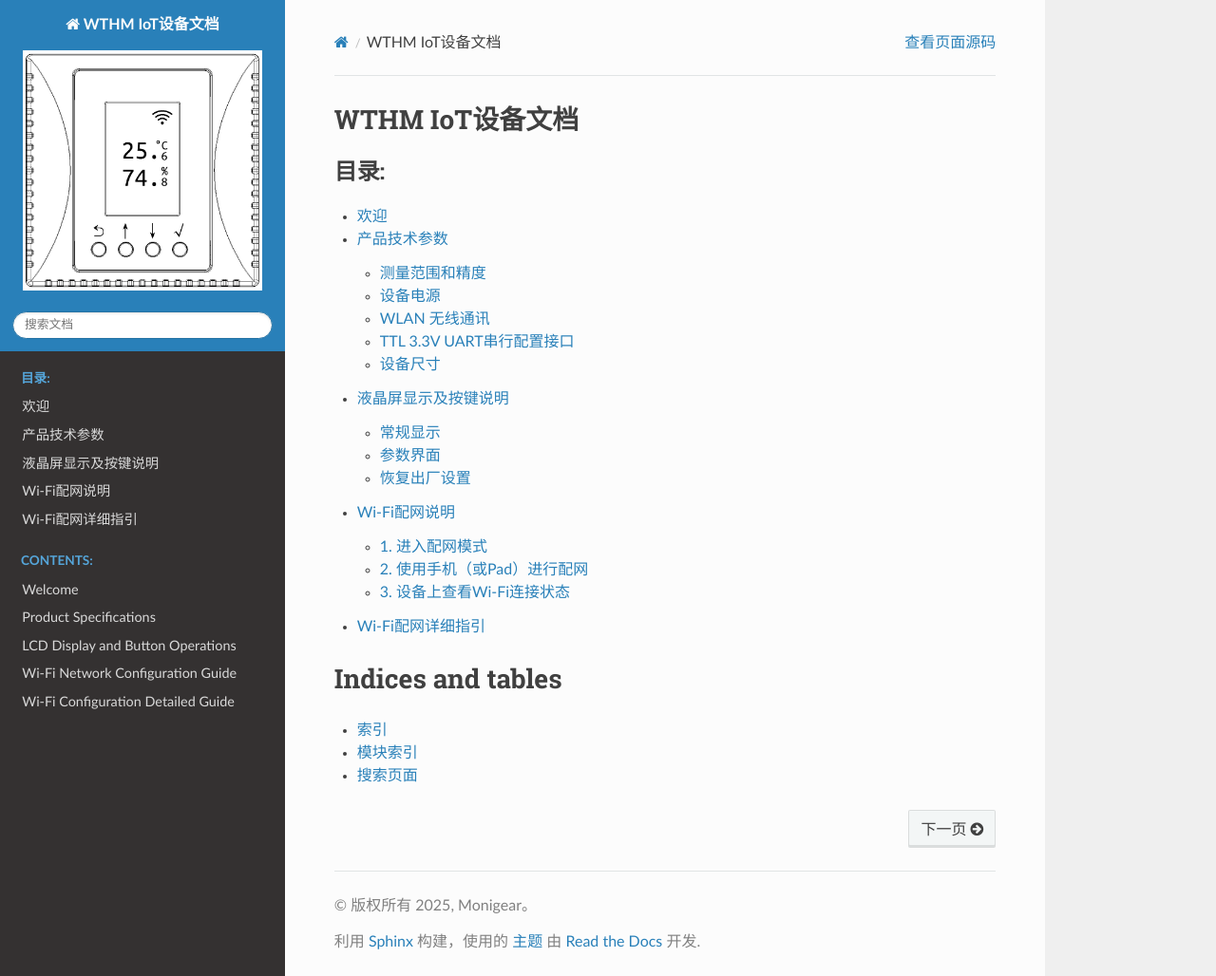
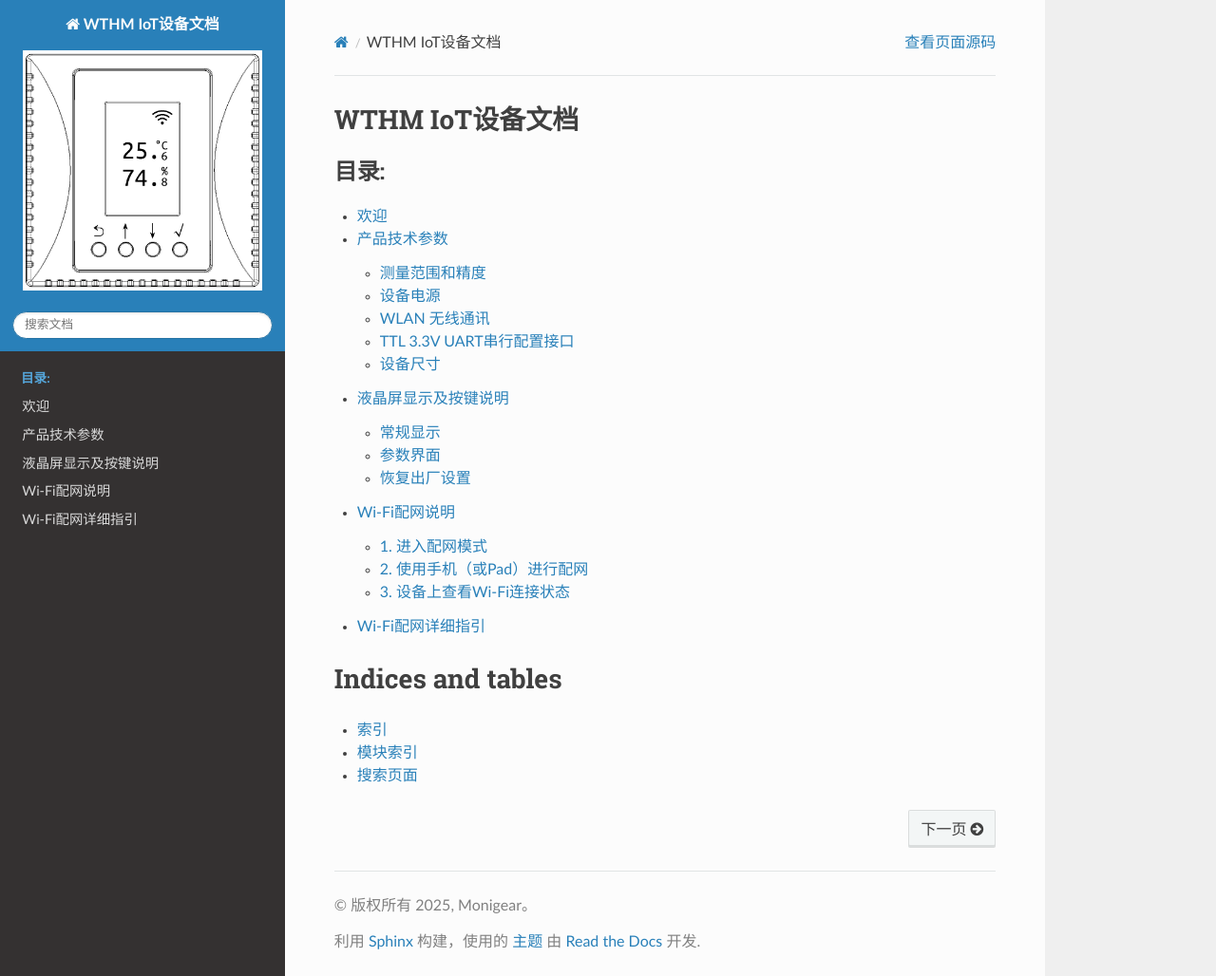
Before and after one commit to laosongbaba/wthm_docs_sphinx, a Sphinx documentation site: the page built from docs/index.rst, in a window 1280 px wide and 1028 px high. Shown: the whole window at 95% size. Built offline with Sphinx 7.4.7 and the Read the Docs theme 3.1.0, drawn with Linux system fonts in a browser that asks for light colours; pages that are not in the unit, such as notebooks, are missing from menus; part of the change alters nothing that is shown.

```diff
--- a/docs/conf.py
+++ b/docs/conf.py
@@ -16,11 +16,15 @@ if language_env.startswith('en'):
     copyright = '2025, Monigear'
     author = 'Monigear'
     language = 'en'
+    # Exclude Chinese files when building English version
+    exclude_patterns = ['_build', 'Thumbs.db', '.DS_Store', 'zh_*.rst']
 else:
     project = 'WTHM IoT设备文档'
     copyright = '2025, Monigear'
     author = 'Monigear'
     language = 'zh_CN'
+    # Exclude English files when building Chinese version
+    exclude_patterns = ['_build', 'Thumbs.db', '.DS_Store', 'en_*.rst']
 
 # -- General configuration ---------------------------------------------------
 # https://www.sphinx-doc.org/en/master/usage/configuration.html#general-configuration
@@ -32,7 +36,6 @@ extensions = [
 ]
 
 templates_path = ['_templates']
-exclude_patterns = ['_build', 'Thumbs.db', '.DS_Store']
 
 # MyST configuration
 myst_enable_extensions = [
--- a/docs/index.rst
+++ b/docs/index.rst
@@ -16,7 +16,7 @@
       zh_wifi-config
       zh_detailed-instructions
 
-.. ifconfig:: language != 'zh_CN'
+.. ifconfig:: language == 'en' or language.startswith('en')
 
    Welcome to WTHM IoT Device Documentation!
    =========================================
```
